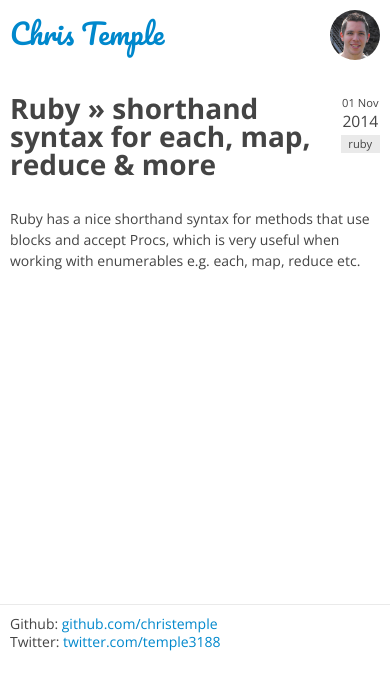
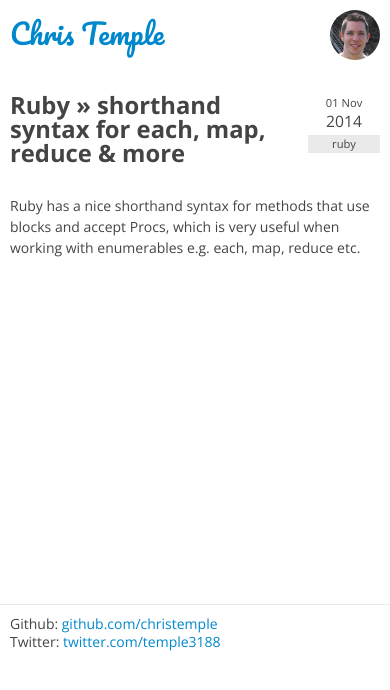
Before and after one commit to christemple/christemple.github.io, a Jekyll site: the page built from index.html, in a window 390 px wide. Shown: the top 690 px of the page. Built offline with Jekyll 4.4.1, drawn with Linux system fonts in a browser that asks for light colours; Markdown is read by kramdown in place of the engine named in the settings.

Commit message:
Adding some style fixes for mobile devices

```diff
--- a/_assets/css/_functions.sass
+++ b/_assets/css/_functions.sass
@@ -1,10 +1,10 @@
 @import bourbon/bourbon
 @import neat/neat
 
-$mobile: max-width 400px 2
+$mobile: max-width 400px 4
 =mobile
   +media($mobile)
-    +span-columns(2)
+    +span-columns(4)
     @content
 
 $tablet: max-width 768px 12
--- a/_assets/css/_template.sass
+++ b/_assets/css/_template.sass
@@ -57,6 +57,8 @@ article
     font-weight: bold
   h1, h2, h3, h4, h5, h6
     line-height: 100%
+  h1
+    font-size: 1.7em
   h2
     padding: 20px 0
   h3
--- a/css/app.css
+++ b/css/app.css
@@ -128,7 +128,7 @@ body {
     body {
       display: block;
       float: left;
-      margin-right: 16.03631%;
+      margin-right: 7.42297%;
       width: 100%;
       font-size: 14px;
       line-height: 18px; }
@@ -185,6 +185,8 @@ article h1, article h2 {
   font-weight: bold; }
 article h1, article h2, article h3, article h4, article h5, article h6 {
   line-height: 100%; }
+article h1 {
+  font-size: 1.7em; }
 article h2 {
   padding: 20px 0; }
 article h3 {
@@ -224,7 +226,7 @@ body > header {
     body > header {
       display: block;
       float: left;
-      margin-right: 16.03631%;
+      margin-right: 7.42297%;
       width: 100%;
       min-height: 70px; }
       body > header:last-child {
@@ -242,12 +244,12 @@ body > header {
       body > header h1 {
         display: block;
         float: left;
-        margin-right: 16.03631%;
+        margin-right: 7.42297%;
         width: 100%;
         display: block;
         float: left;
-        margin-right: 16.03631%;
-        width: 41.98184%;
+        margin-right: 7.42297%;
+        width: 73.14426%;
         padding-top: 15px; }
         body > header h1:last-child {
           margin-right: 0; }
@@ -258,7 +260,6 @@ body > header {
     float: left;
     margin-right: 2.35765%;
     width: 48.82117%;
-    margin-right: 0;
     text-align: right; }
     body > header #avatar:last-child {
       margin-right: 0; }
@@ -269,12 +270,12 @@ body > header {
       body > header #avatar {
         display: block;
         float: left;
-        margin-right: 16.03631%;
+        margin-right: 7.42297%;
         width: 100%;
         display: block;
         float: left;
-        margin-right: 16.03631%;
-        width: 41.98184%; }
+        margin-right: 7.42297%;
+        width: 19.43277%; }
         body > header #avatar:last-child {
           margin-right: 0; }
         body > header #avatar:last-child {
@@ -334,8 +335,7 @@ article {
       width: 14.70196%;
       display: inline-block;
       text-align: center;
-      font-size: 0.8em;
-      padding-left: 15px; }
+      font-size: 0.8em; }
       article header .date:last-child {
         margin-right: 0; }
       article header .date .year {
@@ -343,6 +343,28 @@ article {
       article header .date .category {
         background-color: #eaeaea;
         margin-top: 5px; }
+    @media screen and (max-width: 400px) {
+      article header {
+        display: block;
+        float: left;
+        margin-right: 7.42297%;
+        width: 100%; }
+        article header:last-child {
+          margin-right: 0; }
+        article header h1 {
+          display: block;
+          float: left;
+          margin-right: 7.42297%;
+          width: 73.14426%; }
+          article header h1:last-child {
+            margin-right: 0; }
+        article header .date {
+          display: block;
+          float: left;
+          margin-right: 7.42297%;
+          width: 19.43277%; }
+          article header .date:last-child {
+            margin-right: 0; } }
   article .content {
     line-height: 130%; }
     @media screen and (max-width: 768px) {
```
Also changed, not shown: _assets/css/app.css (+33 -11 lines), _assets/css/app.sass (+6 -3 lines).
